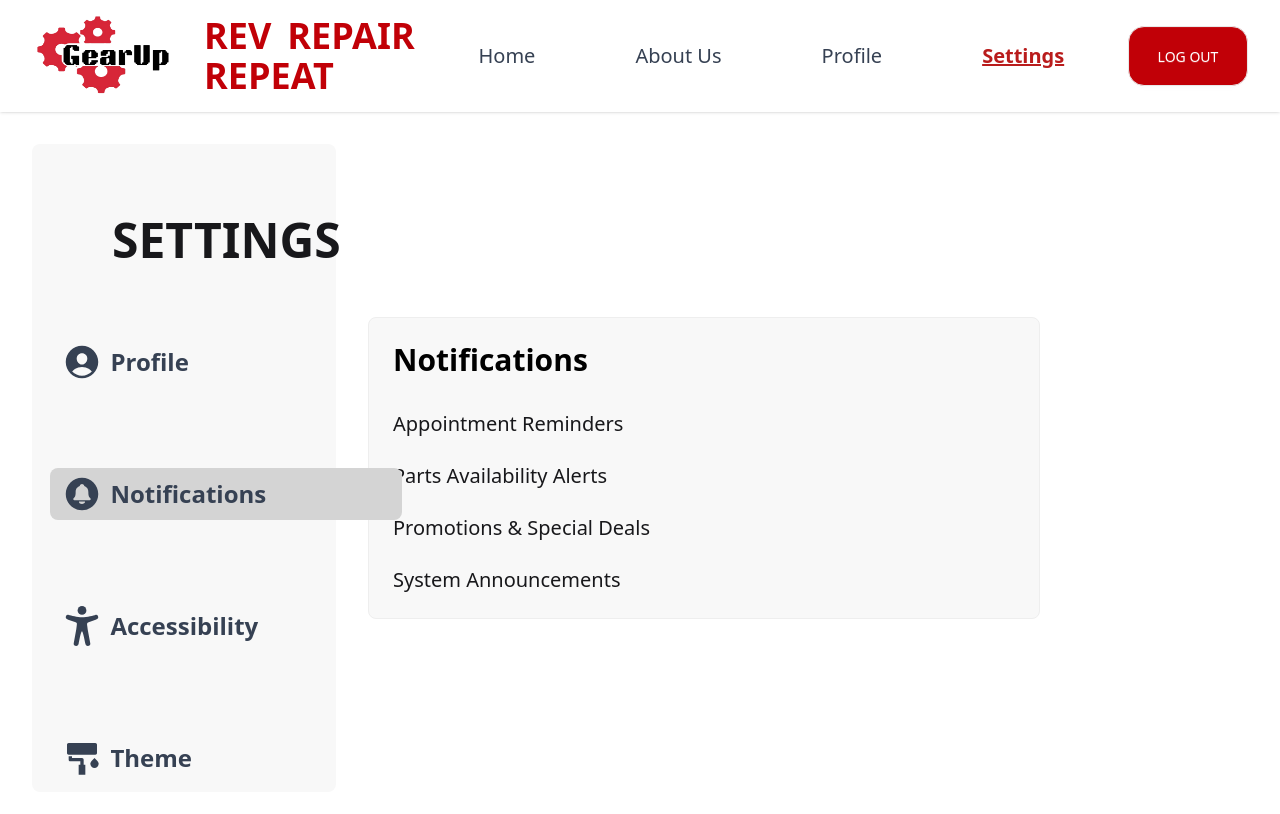
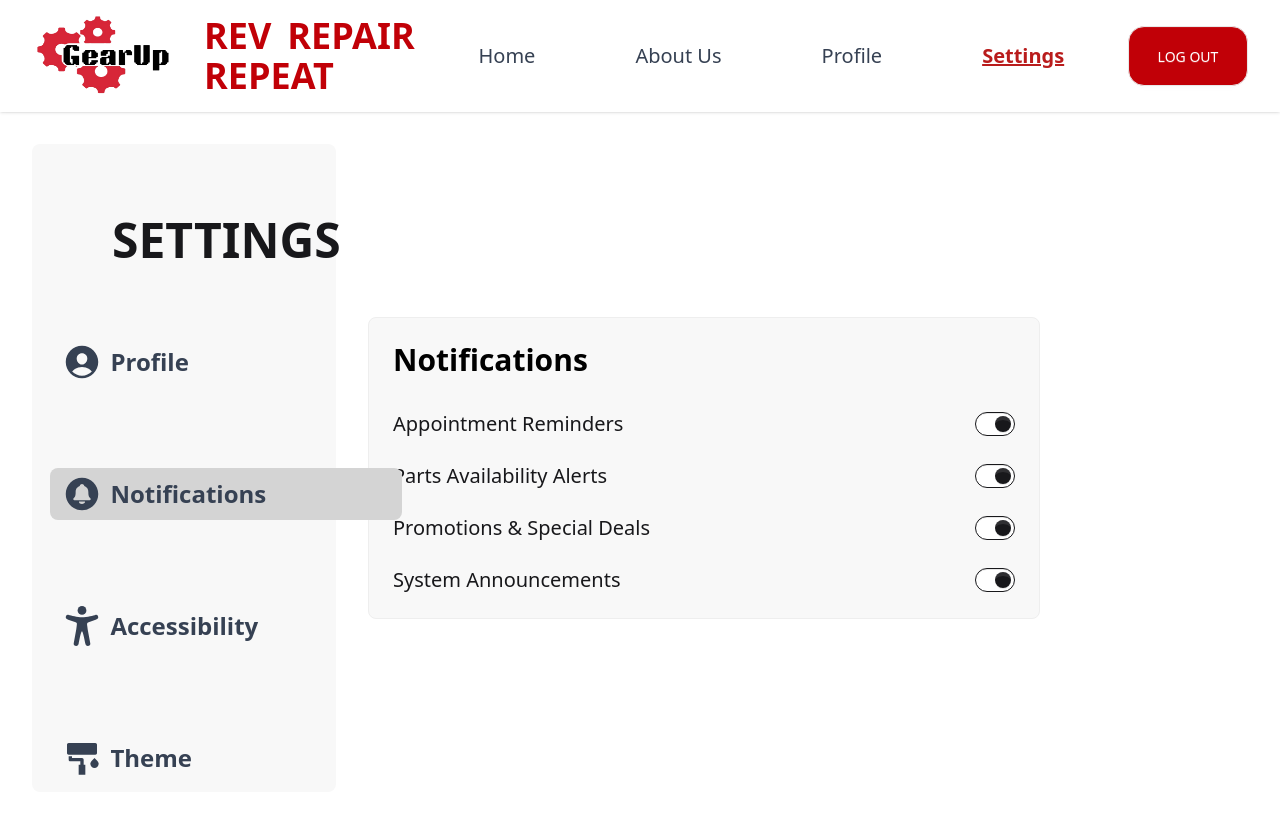
Before and after one commit to jellyayce/practice, a React (Vite) app in the folder my-project/: page /Settings in a window 1280 px wide. Both pictures are taken after a click on the link "Notifications". Shown: the top 814 px of the page. Built offline with nearby package versions, Linux system fonts and the light colour scheme.

Commit message:
Added some toggle buttons

```diff
--- a/my-project/src/components/NotificationsMenu.jsx
+++ b/my-project/src/components/NotificationsMenu.jsx
@@ -5,13 +5,22 @@
     <div className='flex flex-col p-6 gap-8 bg-base-200 border border-base-300 rounded-box w-2xl'>
         <h2 className="font-extrabold text-3xl text-black">Notifications</h2>
         <div className='flex flex-col gap-6 text-xl font-medium'>
-          <div>
+          <div className='flex flex-row items-center justify-between'>
             <span>Appointment Reminders</span>
-
+            <input type="checkbox" defaultChecked className="toggle" />
           </div>
-          <span>Parts Availability Alerts</span>
-          <span>Promotions & Special Deals</span>
-          <span>System Announcements</span>
+          <div className='flex flex-row items-center justify-between'>
+            <span>Parts Availability Alerts</span>
+            <input type="checkbox" defaultChecked className="toggle" />
+          </div>
+          <div className='flex flex-row items-center justify-between'>
+            <span>Promotions & Special Deals</span>
+            <input type="checkbox" defaultChecked className="toggle" />
+          </div>
+          <div className='flex flex-row items-center justify-between'>
+            <span>System Announcements</span>
+            <input type="checkbox" defaultChecked className="toggle" />
+          </div>
         </div>
     </div>
   )
```
